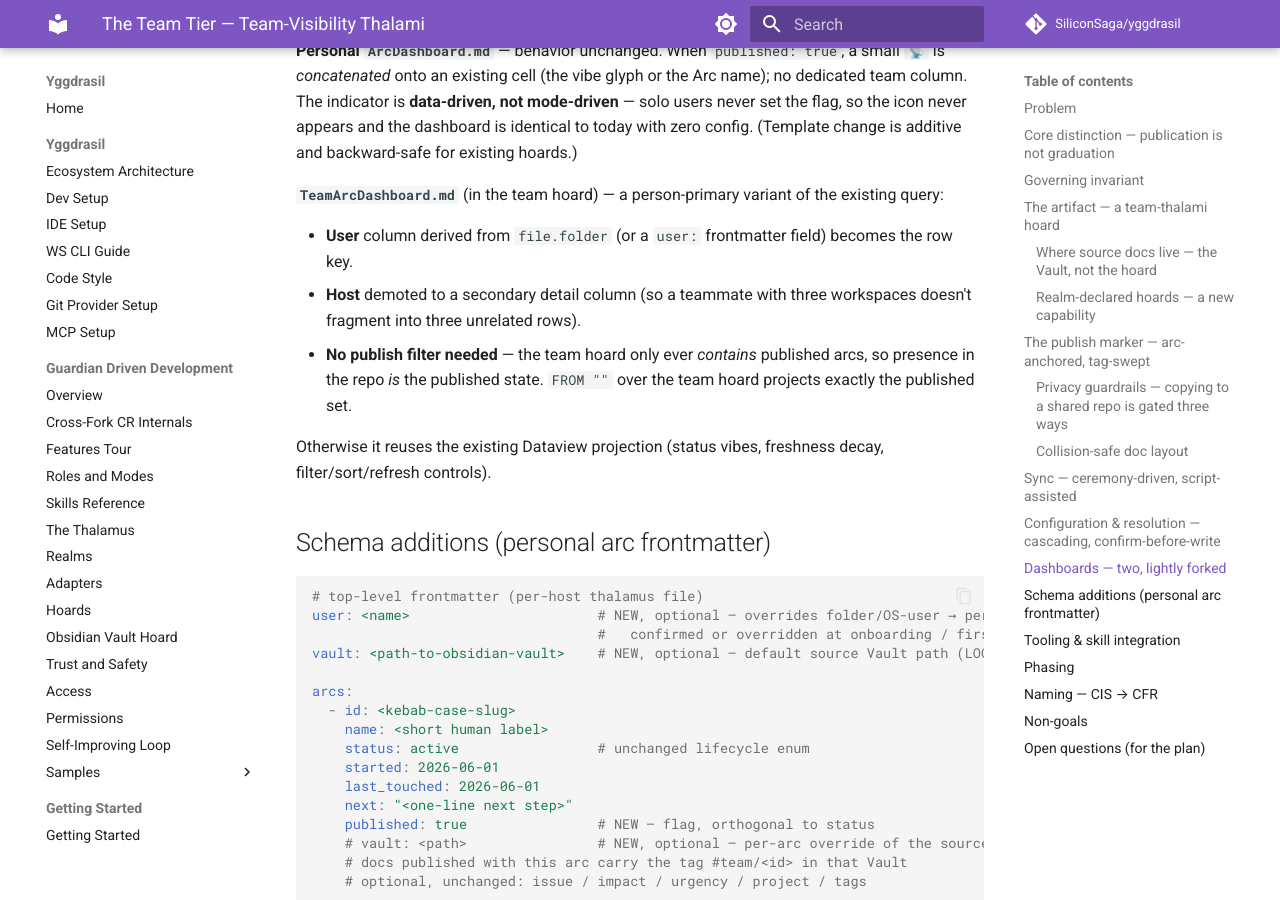
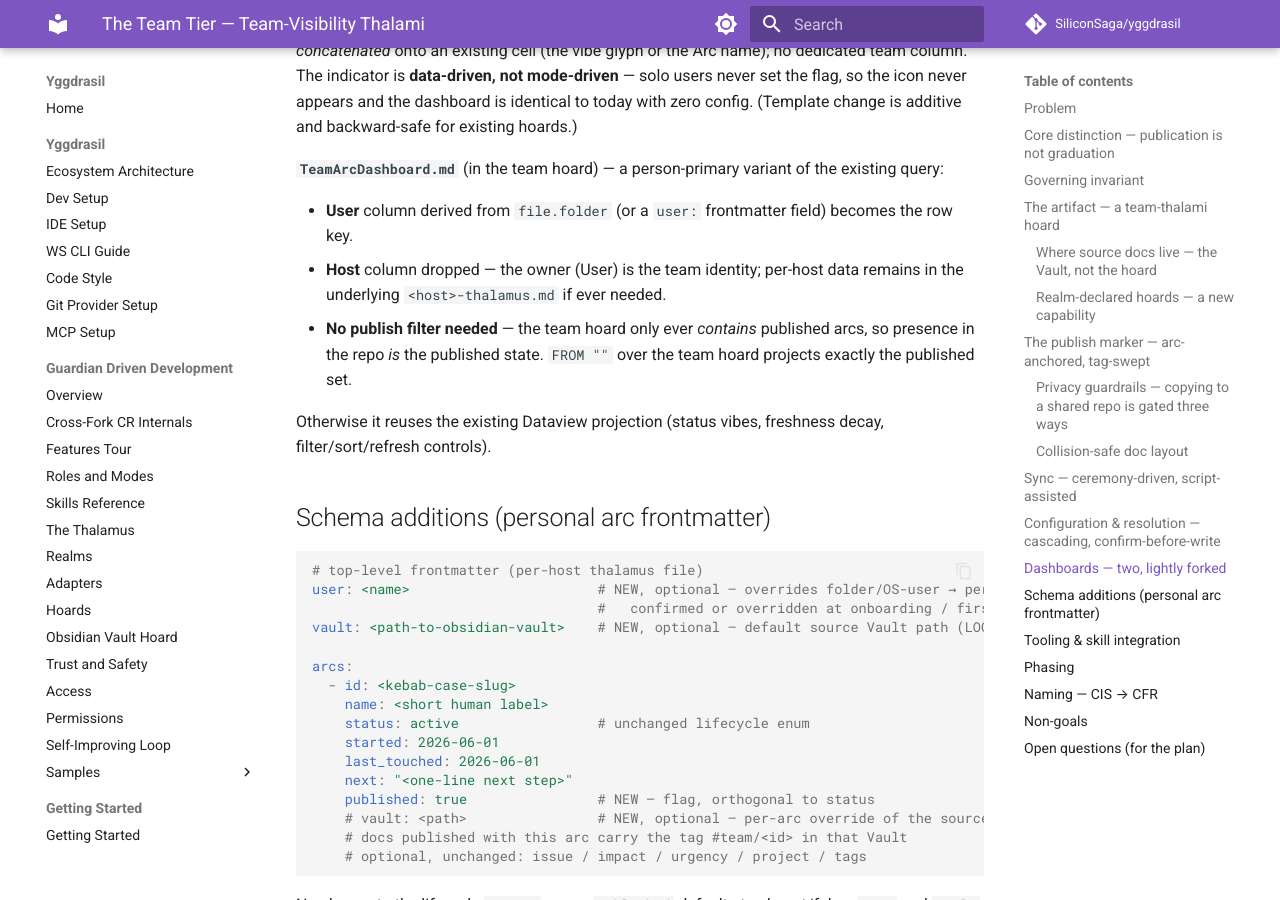
Before and after one commit to SiliconSaga/yggdrasil, an MkDocs documentation site: the page built from docs/plans/2026-06-01-team-thalami-tier-design.md, in a window 1280 px wide and 900 px high, scrolled down 5188 px. Built offline with MkDocs 1.6.1 and Material for MkDocs 9.7.7, drawn with Linux system fonts in a browser that asks for light colours; comment, search, counter and statistics services are not loaded; some of the changed text lies outside the part shown.

Commit message:
feat(hoard): drop Host column from TeamArcDashboard (owner-only)
For team visibility the owner (User) is the identity; which machine an arc
lives on is publisher-internal noise. Remove the Host column, its sort option,
and its sort-key branch (paren-balance test confirms the query stays valid).
The per-host data remains in the underlying <host>-thalamus.md.

Co-Authored-By: Claude Opus 4.8 <noreply@anthropic.com>

````diff
--- a/docs/plans/2026-06-01-team-thalami-tier-design.md
+++ b/docs/plans/2026-06-01-team-thalami-tier-design.md
@@ -37,7 +37,7 @@ team-thalami-cfr/
     ...
 ```
 
-Per-host files are retained as the storage substrate (forward-compat for anyone using more than one workspace, and a mechanically clean promotion target — a published arc row mirrors from `personal/<host>-thalamus.md` to `team/<username>/<host>-thalamus.md`). The *team audience* is person-centric, so the dashboard keys on user and demotes host to a detail column (see Dashboards).
+Per-host files are retained as the storage substrate (forward-compat for anyone using more than one workspace, and a mechanically clean promotion target — a published arc row mirrors from `personal/<host>-thalamus.md` to `team/<username>/<host>-thalamus.md`). The *team audience* is person-centric, so the dashboard keys on user and drops the Host column (see Dashboards).
 
 ### Where source docs live — the Vault, not the hoard
 
@@ -126,7 +126,7 @@ Notes on the cascade:
 **`TeamArcDashboard.md`** (in the team hoard) — a person-primary variant of the existing query:
 
 - **User** column derived from `file.folder` (or a `user:` frontmatter field) becomes the row key.
-- **Host** demoted to a secondary detail column (so a teammate with three workspaces doesn't fragment into three unrelated rows).
+- **Host** column dropped — the owner (User) is the team identity; per-host data remains in the underlying `<host>-thalamus.md` if ever needed.
 - **No publish filter needed** — the team hoard only ever *contains* published arcs, so presence in the repo *is* the published state. `FROM ""` over the team hoard projects exactly the published set.
 
 Otherwise it reuses the existing Dataview projection (status vibes, freshness decay, filter/sort/refresh controls).
````
Also changed, not shown: templates/hoards/team-thalami/TeamArcDashboard.md (+2 -3 lines), 1 other file.
